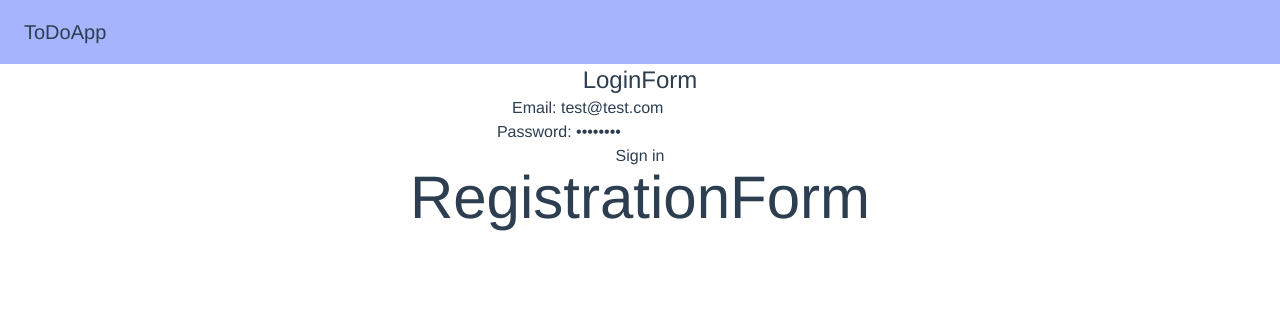
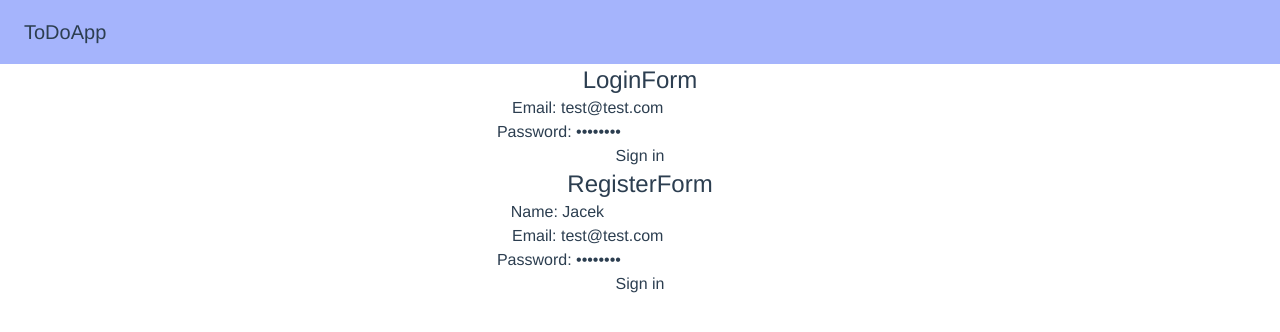
Before and after one commit to kabaczek1/todoapp_frontend, a Vue app: page / in a window 1280 px wide. Shown: the top 332 px of the page. Built offline with nearby package versions, Linux system fonts and the light colour scheme.

Commit message:
extracted auth functions to separate file

```diff
--- a/src/components/LoginForm.vue
+++ b/src/components/LoginForm.vue
@@ -1,31 +1,11 @@
 <script setup lang="ts">
-import axios from "axios";
 import { reactive } from "vue";
-import config from "../config.json";
-import { user } from "../setup";
+import { login } from "../functions/auth";
 
 const loginform = reactive({ email: "test@test.com", password: "Aaaaaa1!" });
-const login = async (
-    login: string = loginform.email,
-    password: string = loginform.password
-) => {
-    console.log(login + " " + password);
-    try {
-        const res = await axios.post(`${config.backend}/login`, {
-            email: loginform.email,
-            password: loginform.password,
-        });
-        console.log(res.data);
-        localStorage.setItem(
-            "user",
-            JSON.stringify({ name: res.data.name, email: loginform.email })
-        );
-        localStorage.setItem("jwt", res.data.token);
-        user.name = res.data.name;
-        user.email = loginform.email;
-    } catch (e) {
-        console.log(e);
-    }
+
+const login_form_handler = async () => {
+    login(loginform.email, loginform.password);
 };
 </script>
 
@@ -40,6 +20,6 @@ const login = async (
             Password:
             <input v-model="loginform.password" type="password" /> </label
         ><br />
-        <button @click.prevent="login()">Sign in</button>
+        <button @click.prevent="login_form_handler()">Sign in</button>
     </form>
 </template>
--- a/src/components/RegistrationForm.vue
+++ b/src/components/RegistrationForm.vue
@@ -1,5 +1,35 @@
-<script setup lang="ts"></script>
+<script setup lang="ts">
+import axios from "axios";
+import { reactive } from "vue";
+import config from "../config.json";
+import { user } from "../setup";
+import { register } from "../functions/auth";
+
+const registerform = reactive({
+    name: "Jacek",
+    email: "test@test.com",
+    password: "Aaaaaa1!",
+});
+const register_form_handler = async () => {
+    register("Jacek", registerform.email, registerform.password);
+};
+</script>
 
 <template>
-    <p class="text-6xl">RegistrationForm</p>
+    <p class="text-2xl">RegisterForm</p>
+    <form>
+        <label>
+            Name:
+            <input v-model="registerform.name" type="text" /> </label
+        ><br />
+        <label>
+            Email:
+            <input v-model="registerform.email" type="text" /> </label
+        ><br />
+        <label>
+            Password:
+            <input v-model="registerform.password" type="password" /> </label
+        ><br />
+        <button @click.prevent="register_form_handler()">Sign in</button>
+    </form>
 </template>
--- /dev/null
+++ b/src/functions/auth.ts
@@ -0,0 +1,31 @@
+import axios from "axios";
+import config from "../config.json";
+import { user } from "../setup";
+
+export const login = async (email: string, password: string) => {
+    console.log(email + " " + password);
+    try {
+        const res = await axios.post(`${config.backend}/login`, {
+            email: email,
+            password: password,
+        });
+        console.log(res.data);
+        localStorage.setItem(
+            "user",
+            JSON.stringify({ name: res.data.name, email: email })
+        );
+        localStorage.setItem("jwt", res.data.token);
+        user.name = res.data.name;
+        user.email = email;
+    } catch (e) {
+        console.log(e);
+    }
+};
+
+export const register = async (
+    name: string,
+    email: string,
+    password: string
+) => {
+    console.log(name, email, password);
+};
```
